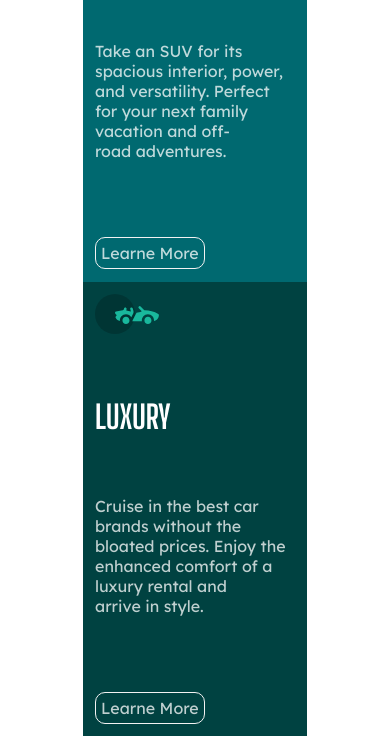
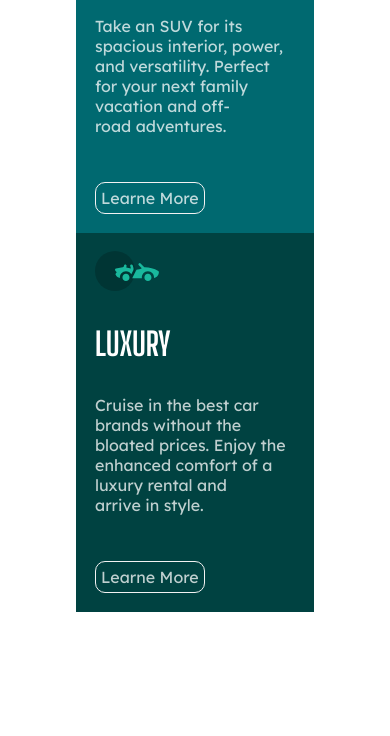
Before and after one commit to Xezer669/3-column-pr-component, a plain HTML site: page index.html in a window 390 px wide. Shown: the part 387-1123 px from the top of the page. After the commit the page ends 999 px from the top, so only its background shows below. Drawn offline with Linux system fonts and the light colour scheme.

Commit message:
I made some change in css

```diff
--- a/stlyle.css
+++ b/stlyle.css
@@ -59,7 +59,18 @@ p {
     .container {
         display: flex;
         flex-direction: column;
-        padding: 3% 17%;
+        height: 100vh;
+    }
 
+    h1 {
+        margin-top: 30px;
+    }
+
+    p {
+        margin-top: 30px;
+    }
+
+    .btn {
+        margin-top: 30px;
     }
 }
```
